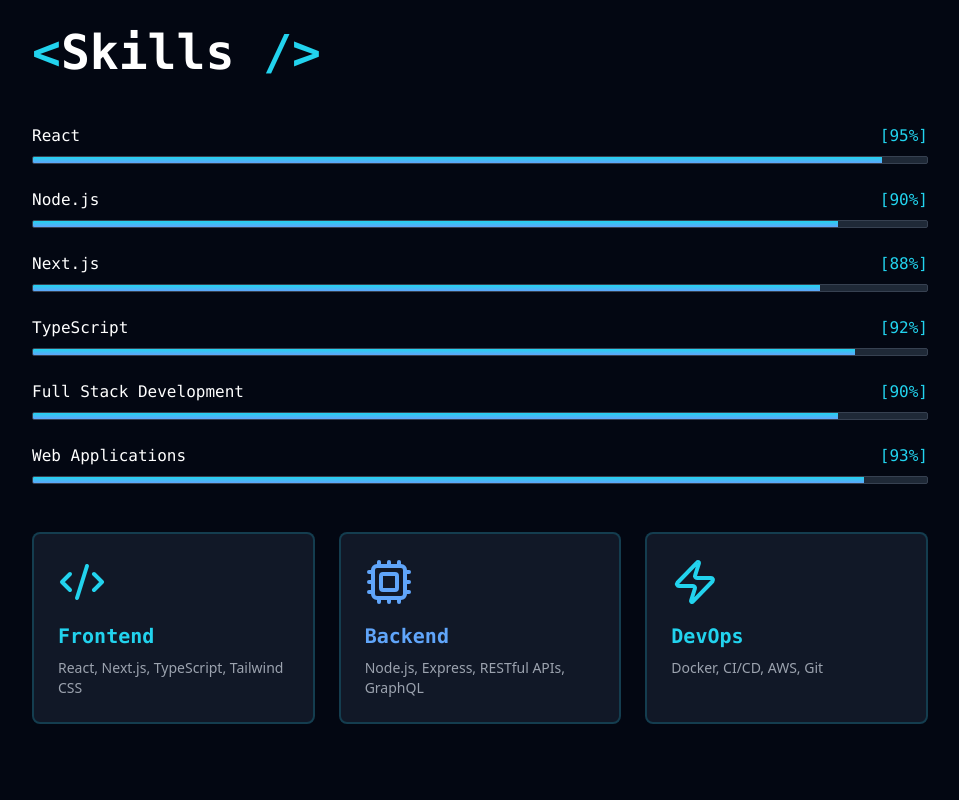
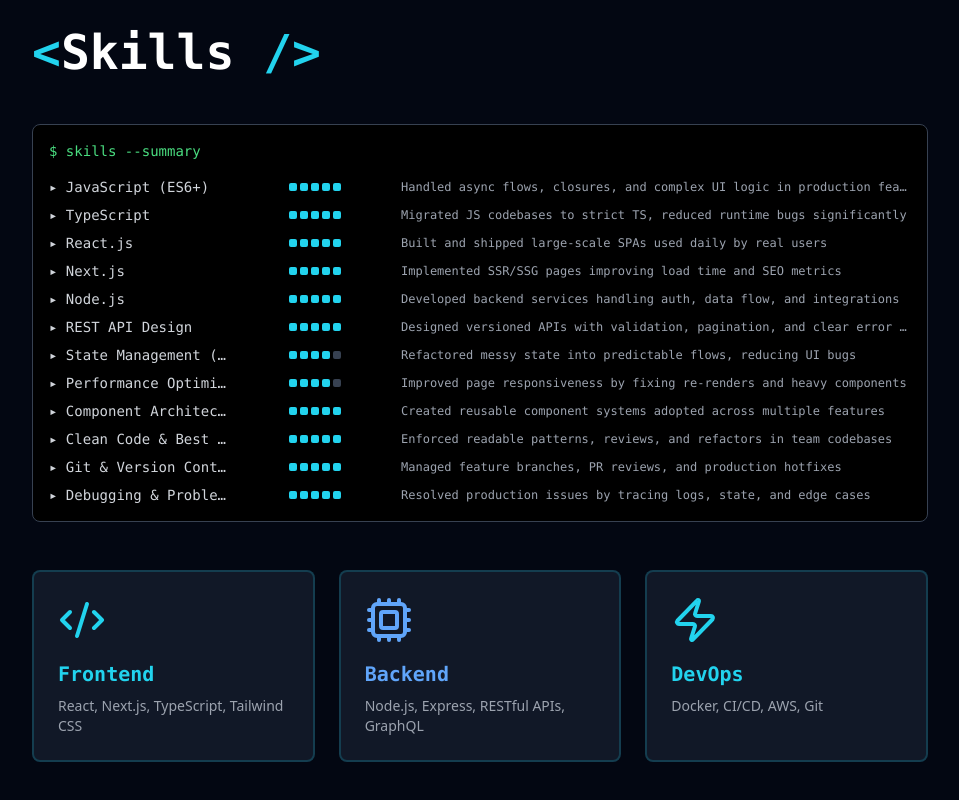
Before and after one commit to saisankar-1919/personal-website, a React (Vite) app: page / in a window 1280 px wide. Shown: the part 1676-2476 px from the top of the page, without its empty margins (160-1119 px from the left). Built offline with nearby package versions, Linux system fonts and the light colour scheme.

Commit message:
skills section updated

```diff
--- a/src/view/portfolio.jsx
+++ b/src/view/portfolio.jsx
@@ -28,12 +28,80 @@ export default function Portfolio() {
   }, []);
 
   const skills = [
-    { name: "React", level: 95 },
-    { name: "Node.js", level: 90 },
-    { name: "Next.js", level: 88 },
-    { name: "TypeScript", level: 92 },
-    { name: "Full Stack Development", level: 90 },
-    { name: "Web Applications", level: 93 },
+    {
+      name: "JavaScript (ES6+)",
+      level: 95,
+      evidence:
+        "Handled async flows, closures, and complex UI logic in production features",
+    },
+    {
+      name: "TypeScript",
+      level: 94,
+      evidence:
+        "Migrated JS codebases to strict TS, reduced runtime bugs significantly",
+    },
+
+    {
+      name: "React.js",
+      level: 93,
+      evidence: "Built and shipped large-scale SPAs used daily by real users",
+    },
+    {
+      name: "Next.js",
+      level: 90,
+      evidence: "Implemented SSR/SSG pages improving load time and SEO metrics",
+    },
+
+    {
+      name: "Node.js",
+      level: 90,
+      evidence:
+        "Developed backend services handling auth, data flow, and integrations",
+    },
+    {
+      name: "REST API Design",
+      level: 92,
+      evidence:
+        "Designed versioned APIs with validation, pagination, and clear error models",
+    },
+
+    {
+      name: "State Management (Redux / Context)",
+      level: 88,
+      evidence:
+        "Refactored messy state into predictable flows, reducing UI bugs",
+    },
+    {
+      name: "Performance Optimization",
+      level: 87,
+      evidence:
+        "Improved page responsiveness by fixing re-renders and heavy components",
+    },
+
+    {
+      name: "Component Architecture & Reusability",
+      level: 90,
+      evidence:
+        "Created reusable component systems adopted across multiple features",
+    },
+    {
+      name: "Clean Code & Best Practices",
+      level: 92,
+      evidence:
+        "Enforced readable patterns, reviews, and refactors in team codebases",
+    },
+
+    {
+      name: "Git & Version Control",
+      level: 90,
+      evidence: "Managed feature branches, PR reviews, and production hotfixes",
+    },
+    {
+      name: "Debugging & Problem Solving",
+      level: 94,
+      evidence:
+        "Resolved production issues by tracing logs, state, and edge cases",
+    },
   ];
 
   const projects = [
@@ -59,6 +127,8 @@ export default function Portfolio() {
       link: "",
     },
   ];
+
+  const TOTAL_BARS = 5;
 
   const scrollToSection = (id) => {
     document.getElementById(id)?.scrollIntoView({ behavior: "smooth" });
@@ -308,24 +378,43 @@ export default function Portfolio() {
             Skills
             <span className="text-cyan-400">{" />"}</span>
           </h2>
-          <div className="grid gap-4 md:gap-6 mb-8 md:mb-12">
-            {skills.map((skill, index) => (
-              <div key={index} className="space-y-2">
-                <div className="flex justify-between items-center font-mono text-sm md:text-base gap-2">
-                  <span className="flex-1 min-w-0">{skill.name}</span>
-                  <span className="text-cyan-400 flex-shrink-0">
-                    [{skill.level}%]
+          <div className="bg-black border border-gray-700 rounded-lg p-4 font-mono text-sm mb-12">
+            <p className="text-green-400">$ skills --summary</p>
+
+            <ul className="mt-4 space-y-2">
+              {skills.map((skill) => (
+                <li
+                  key={skill.name}
+                  className="grid grid-cols-[180px_140px_1fr] gap-4 items-center"
+                >
+                  {/* Skill name */}
+                  <span className="text-gray-300 truncate">▸ {skill.name}</span>
+
+                  {/* Segmented bar */}
+                  <div className="flex gap-[3px] justify-center">
+                    {Array.from({ length: TOTAL_BARS }).map((_, index) => {
+                      const filled =
+                        index < Math.round(skill.level / (100 / TOTAL_BARS));
+                      return (
+                        <span
+                          key={index}
+                          className={`h-2 w-2 rounded-sm ${
+                            filled ? "bg-cyan-400" : "bg-gray-700"
+                          }`}
+                        />
+                      );
+                    })}
+                  </div>
+
+                  {/* Evidence */}
+                  <span className="text-gray-400 text-xs truncate">
+                    {skill.evidence}
                   </span>
-                </div>
-                <div className="h-2 bg-gray-800 rounded-sm overflow-hidden border border-gray-700">
-                  <div
-                    className="h-full bg-gradient-to-r from-cyan-400 to-blue-400 transition-all duration-1000 ease-out"
-                    style={{ width: `${skill.level}%` }}
-                  ></div>
-                </div>
-              </div>
-            ))}
+                </li>
+              ))}
+            </ul>
           </div>
+
           <div className="grid sm:grid-cols-2 lg:grid-cols-3 gap-4 md:gap-6">
             <div className="p-4 md:p-6 bg-gray-900 rounded-lg border-2 border-cyan-400/20 hover:border-cyan-400 transition-colors group">
               <Code2 className="w-10 md:w-12 h-10 md:h-12 mb-3 md:mb-4 text-cyan-400 group-hover:scale-110 transition-transform" />
```
